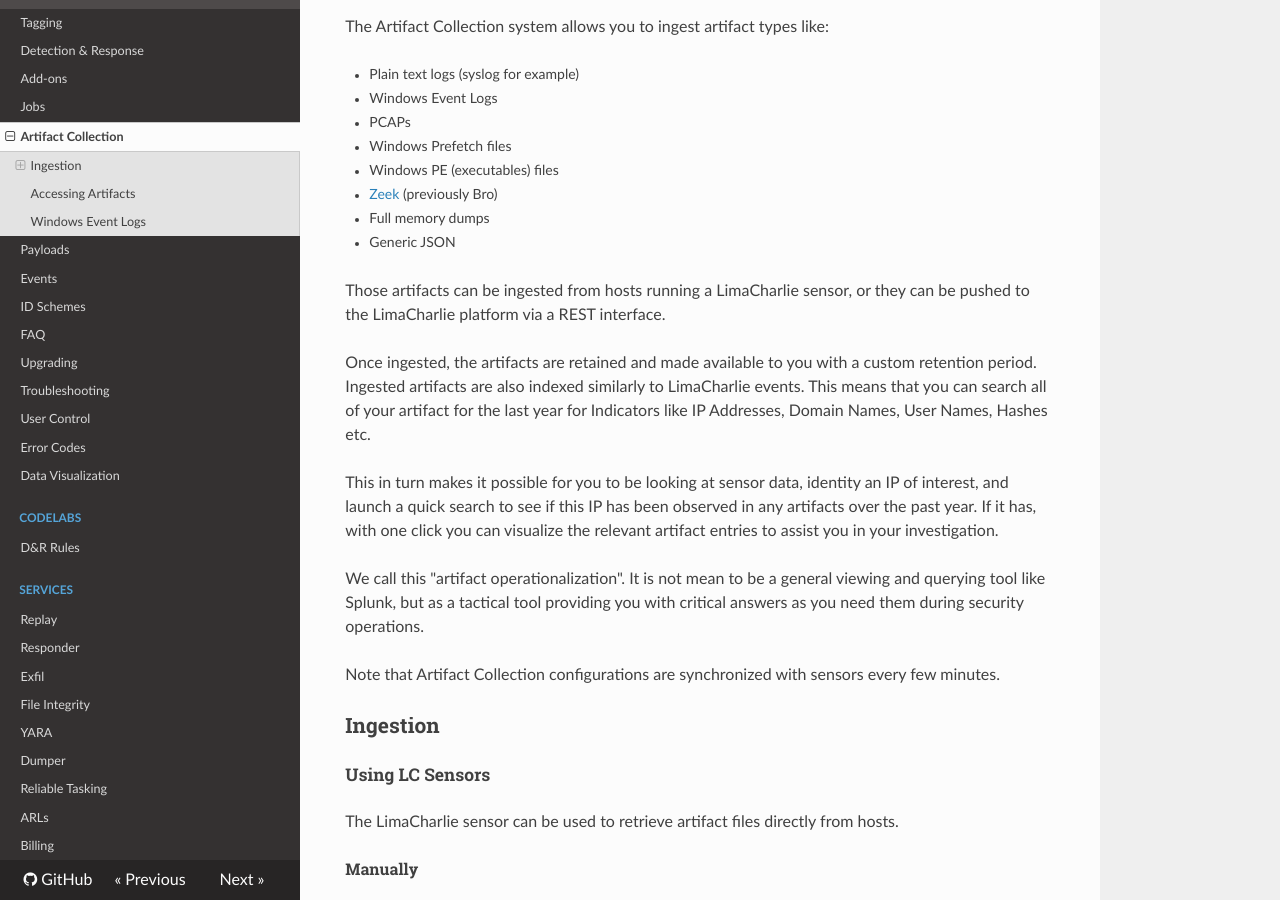
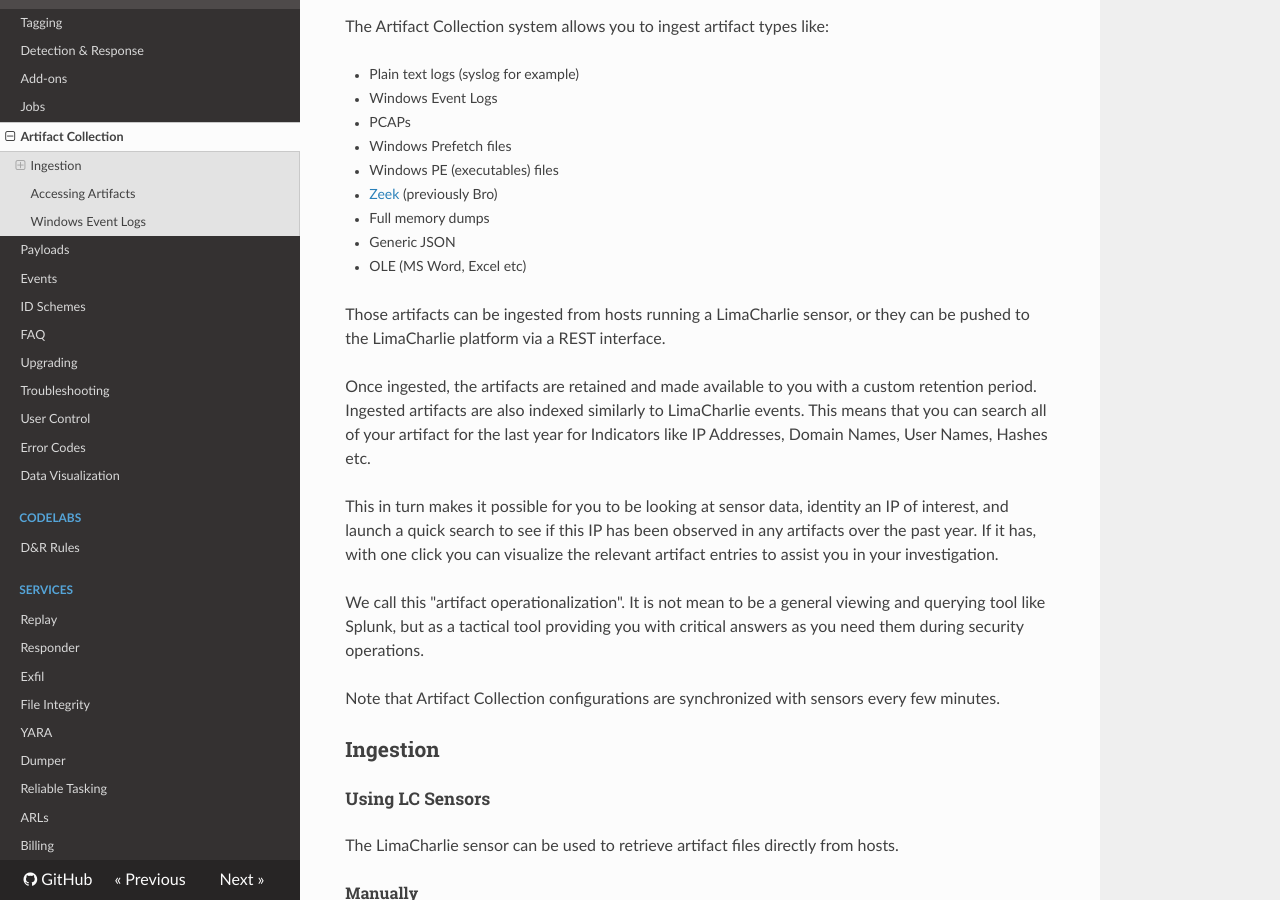
Before and after one commit to refractionPOINT/lce_doc, an MkDocs documentation site: the page built from docs/external_logs.md, in a window 1280 px wide and 900 px high, scrolled down 436 px. Built offline with MkDocs 1.6.1, drawn with Linux system fonts in a browser that asks for light colours; nearby versions of some CDN libraries; old or Windows-style settings are respelled for this version of MkDocs.

Commit message:
Add OLE as supported format.

```diff
--- a/docs/external_logs.md
+++ b/docs/external_logs.md
@@ -12,6 +12,7 @@ The Artifact Collection system allows you to ingest artifact types like:
 * [Zeek](https://zeek.org) (previously Bro)
 * Full memory dumps
 * Generic JSON
+* OLE (MS Word, Excel etc)
 
 Those artifacts can be ingested from hosts running a LimaCharlie sensor, or they
 can be pushed to the LimaCharlie platform via a REST interface.
```
